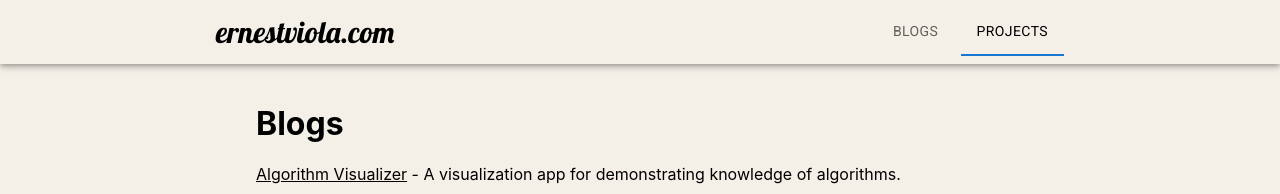
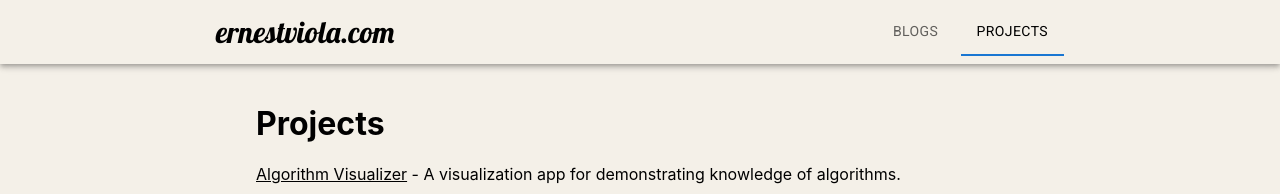
Before and after one commit to ernestviola/ernestviola.com, a React (Create React App) app: page /projects in a window 1280 px wide. Shown: the top 194 px of the page. Built offline with nearby package versions, Linux system fonts and the light colour scheme; no server answers; a web font is replaced by a local one; what @aws-amplify/ui-react, aws-amplify would draw is missing.

Commit message:
Rename header in projects from blogs to projects

```diff
--- a/src/components/project/Projects.js
+++ b/src/components/project/Projects.js
@@ -4,8 +4,8 @@ import { Link } from 'react-router-dom';
 const Projects = () => {
   return (
     <div className='page'>
-      <h1>Blogs</h1>
-      <ul className='blogs'>
+      <h1>Projects</h1>
+      <ul className='projects'>
         <li key={1}>
           <p><a href='https://main.d2x5veo5ef99gu.amplifyapp.com/' target={'_blank'}>Algorithm Visualizer</a> - A visualization app for demonstrating knowledge of algorithms.</p>
         </li>
--- a/src/styles/blog/Blogs.css
+++ b/src/styles/blog/Blogs.css
@@ -1,4 +1,4 @@
-.blogs {
+.blogs,.projects {
     list-style: none;
     padding: 0;
 }
```
